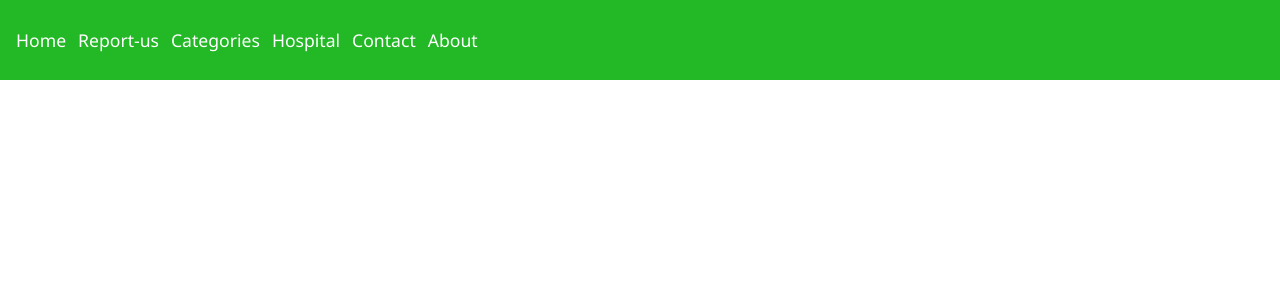
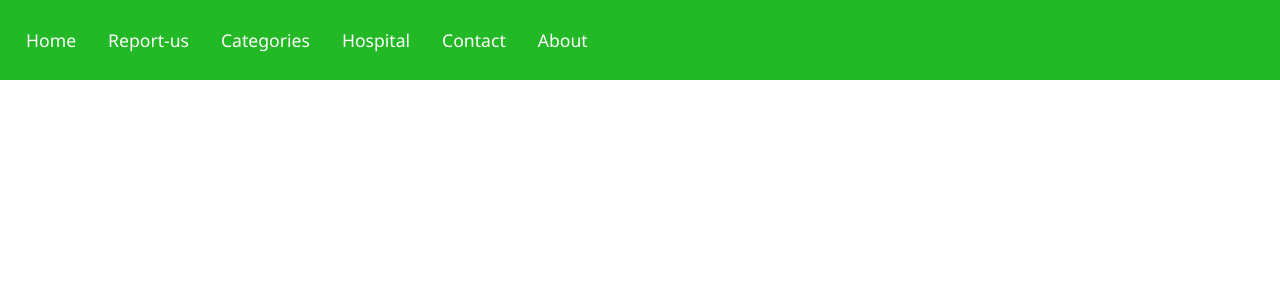
Before and after one commit to ashensilva12/SarpResQ, a React (Vite) app: page / in a window 1280 px wide. Shown: the top 300 px of the page. Built offline with nearby package versions, Linux system fonts and the light colour scheme.

Commit message:
Update Navbar.css

```diff
--- a/src/component/navigation/Navbar.css
+++ b/src/component/navigation/Navbar.css
@@ -26,4 +26,5 @@
     font-family: 'Segoe UI', Tahoma, Geneva, Verdana, sans-serif;
     font-size: 1.1rem;
     text-decoration: none;
+    padding: 8px 10px;
 }
```
